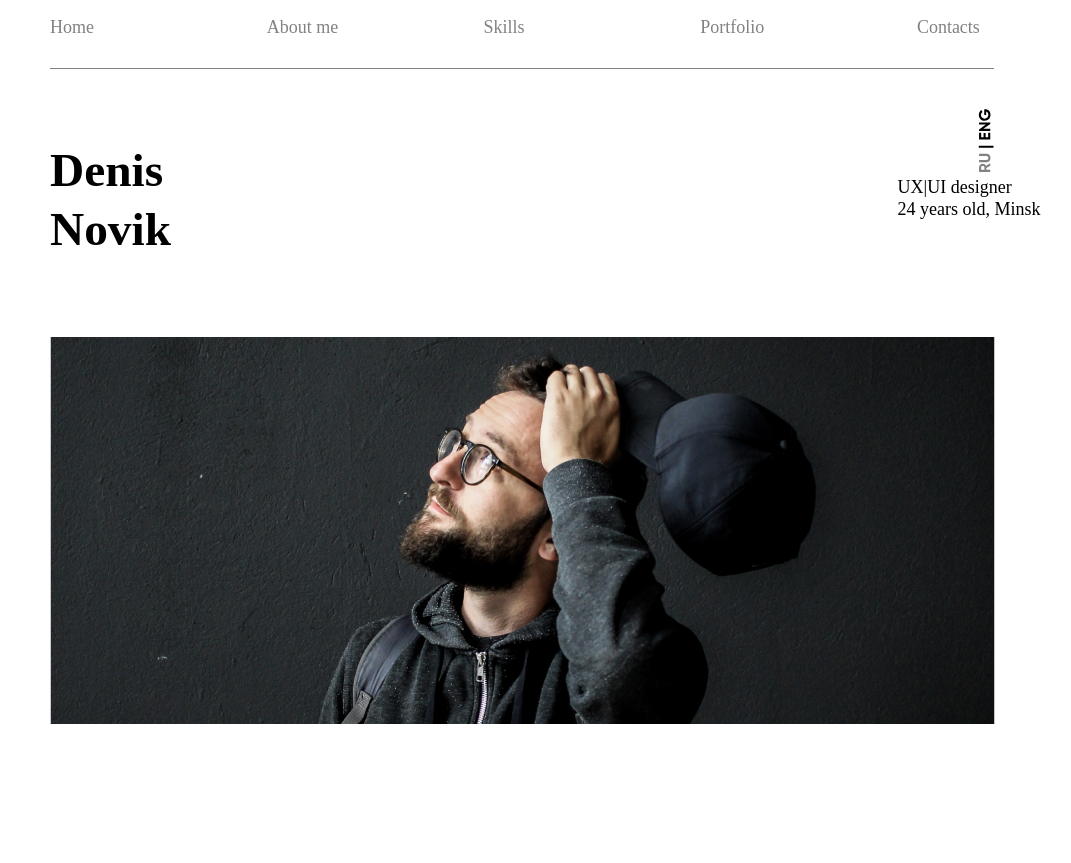
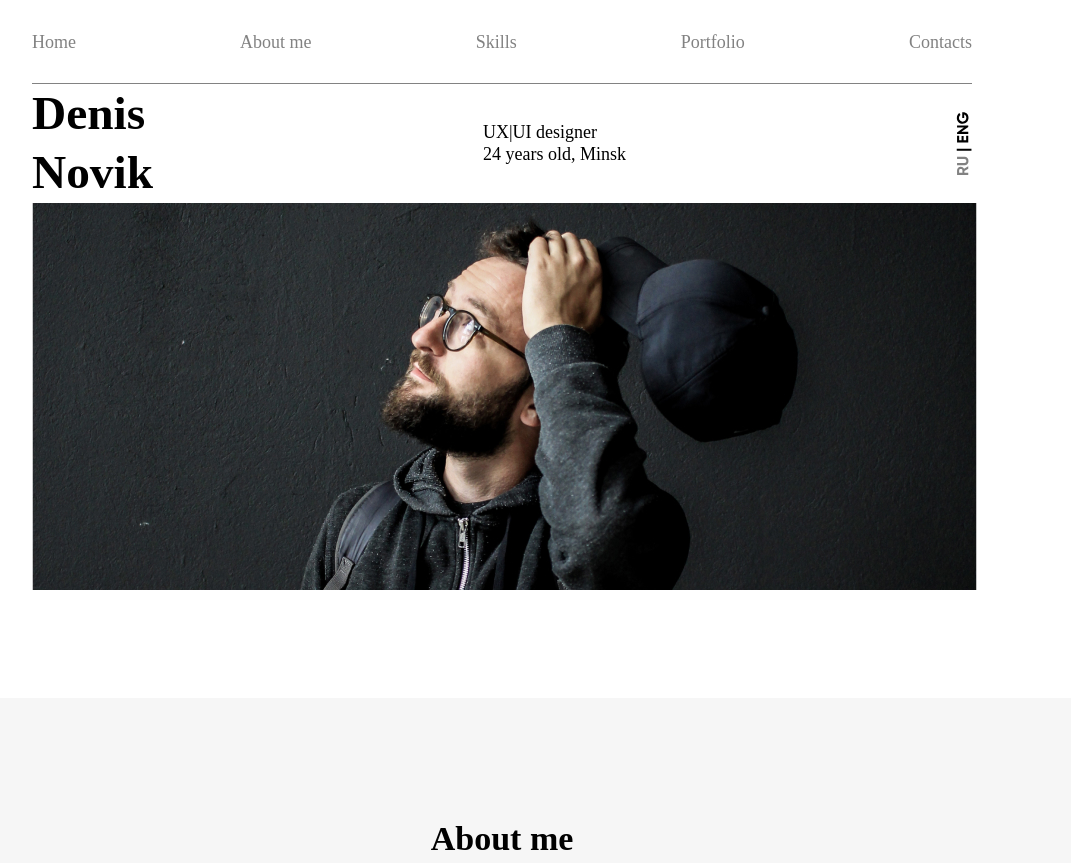
Before and after one commit to frontGoreska/First_project, a plain HTML site: page my_first_repo/index.html in a window 1280 px wide. Shown: the top 863 px of the page, without its empty margins (138-1209 px from the left). Drawn offline with Linux system fonts and the light colour scheme; a web font is replaced by a local one.

Commit message:
Add new feature

```diff
--- a/my_first_repo/assets/css/style.css
+++ b/my_first_repo/assets/css/style.css
@@ -1,73 +1,60 @@
-ul {
+* {
+  margin: 0;
+  padding: 0;
+  box-sizing: border-box;
+  font-family: "Gilroy-Bold";
+}
+
+.header {
+  padding: 32px 0 104px 0;
+}
+
+.container {
+  width: 100%;
+  max-width: 940px;
+  margin: 0 auto;
+}
+
+.navigation {
+  text-decoration: none;
+  color: #828282;
+}
+
+.navigation__list {
   display: flex;
   list-style-type: none;
-    flex-direction: row;
-    justify-content: flex-start;
+  justify-content: space-between;
   border-bottom: 1px solid #828282;
-    width: 943.61px;
-    padding-inline-start: 0px;
-    margin-left: 180px;
 }
 
-li {
+.navigation__item {
   margin-bottom: 30px;
-    width: 80px;
-
-    font-family: 'Gilroy-Bold';
   font-size: 18px;
-    line-height: 22px;
 }
 
-.rightPosition {
-    margin-left: 140px;
-}
-
-.nav {
+.navigation__link {
   text-decoration: none;
   color: #828282;
 }
 
 .person {
   display: flex;
-    flex-direction: row;
   justify-content: space-between;
-    width: 943.61px;
-    margin-left: 180px;
-    margin-top: 40px;
-    margin-bottom: 40px;
+  align-items: center;
+
+  font-family: "Gilroy-Medium";
+  font-size: 18px;
+  line-height: 22px;
 }
 
-h1 {
-    font-family: 'Gilroy-Bold';
+.main-title {
+  font-family: "Gilroy-Bold";
   font-size: 47.3392px;
   line-height: 59px;
-    width: 118.17px;
-    height: 123.51px;
 }
 
 .profession {
   position: relative;
-}
-
-.whoIAm {
-    margin-top: 31.717px;
-    margin-bottom: 31.717px;
-    font-family: 'Gilroy-Medium';
-    font-size: 18px;
-    line-height: 22px;
-    width: 150px;
-    position: absolute;
-    top: 50%;
-    transform: translate(0, -50%);
-    left: -80px;
-
-    font-family: 'Gilroy-Medium';
-    font-size: 18px;
-    line-height: 22px;
-}
-
-.mainPhoto {
-    margin-left: 180px;
 }
 
 h2 {
@@ -76,17 +63,13 @@ h2 {
   justify-content: center;
   text-align: center;
 
-    font-family: 'Gilroy-Bold';
+  font-family: "Gilroy-Bold";
   font-size: 34px;
-    line-height: 42px
+  line-height: 42px;
 }
 
 .aboutMe {
   padding-top: 120px;
-}
-
-div {
-    margin-top: 224px;
 }
 
 .About_me {
@@ -96,14 +79,14 @@ div {
   margin-top: 40px;
   /*margin-left: 470px;*/
 
-    font-family: 'Gilroy-Medium';
+  font-family: "Gilroy-Medium";
   font-size: 18px;
   line-height: 22px;
   text-align: center;
 }
 
 .personal_information {
-    background-color: #F6F6F6;
+  background-color: #f6f6f6;
 }
 
 .aboutMeText {
@@ -114,7 +97,7 @@ div {
   text-align: center;
   margin-top: 95px;
 
-    font-family: 'Gilroy-Medium';
+  font-family: "Gilroy-Medium";
   font-size: 18px;
   line-height: 22px;
   text-align: center;
@@ -151,14 +134,14 @@ div {
 .textInSkills {
   text-align: center;
 
-    font-family: 'Gilroy-Bold';
+  font-family: "Gilroy-Bold";
   font-size: 14px;
   line-height: 17px;
   color: #828282;
 }
 
 .Portfolio {
-    background-color: #F6F6F6;
+  background-color: #f6f6f6;
 }
 
 .portfolioHeader {
@@ -170,7 +153,7 @@ div {
   text-decoration: none;
   color: black;
 
-    font-family: 'Gilroy-Medium';
+  font-family: "Gilroy-Medium";
   font-size: 18px;
   line-height: 22px;
   text-decoration-line: underline;
@@ -194,7 +177,7 @@ h3 {
   text-align: center;
   margin: 0px;
 
-    font-family: 'Gilroy-Medium';
+  font-family: "Gilroy-Medium";
   font-size: 18px;
   line-height: 22px;
   text-align: center;
@@ -217,14 +200,14 @@ h3 {
   justify-content: space-around;
   width: 342px;
   margin-left: 500px;
-    margin-bottom: 45px
+  margin-bottom: 45px;
 }
 
 .contactsLink {
   text-align: center;
   margin: 0px;
 
-    font-family: 'Gilroy-Medium';
+  font-family: "Gilroy-Medium";
   font-size: 14px;
   line-height: 17px;
   color: #828282;
--- a/my_first_repo/index.html
+++ b/my_first_repo/index.html
@@ -1,42 +1,50 @@
 <!DOCTYPE html>
 <html lang="en">
+
 <head>
     <meta charset="UTF-8">
     <meta http-equiv="X-UA-Compatible" content="IE=edge">
     <meta name="viewport" content="width=device-width, initial-scale=1.0">
     <title>Document</title>
+    <link href="http://fonts.cdnfonts.com/css/gilroy-bold" rel="stylesheet">
     <link rel="stylesheet" href="assets/css/style.css">
+    <script src="https://unpkg.com/spacingjs" defer></script>
 </head>
+
 <body>
-    <header>
-        <nav>
-            <ul>
-                <li><a href="#home" class="nav">Home</a></li>
-                <li class="rightPosition"><a href="#about_me" class="nav">About me</a></li>
-                <li class="rightPosition"><a href="#skills" class="nav">Skills</a></li>
-                <li class="rightPosition"><a href="#portfolio" class="nav">Portfolio</a></li>
-                <li class="rightPosition"><a href="#contacts" class="nav">Contacts</a></li>
-            </ul>
-        </nav>
-        <div class="person">
-            <h1><a name="home">Denis Novik</h1>
-            <span class="profession">
-                <p class="whoIAm">UX|UI designer <br> 24 years old, Minsk</p>
-            </span>
-            <img src="assets/img/RU _ ENG.svg" alt="#" class="ru_eng">
+    <header class="header">
+        <div class="container">
+            <nav class="navigation">
+                <ul class="navigation__list">
+                    <li class="navigation__item"><a class="navigation__link" href="#home" class="nav">Home</a></li>
+                    <li class="navigation__item"><a class="navigation__link" href="#about_me" class="nav">About me</a>
+                    </li>
+                    <li class="navigation__item"><a class="navigation__link" href="#skills" class="nav">Skills</a></li>
+                    <li class="navigation__item"><a class="navigation__link" href="#portfolio" class="nav">Portfolio</a>
+                    </li>
+                    <li class="navigation__item"><a class="navigation__link" href="#contacts" class="nav">Contacts</a>
+                    </li>
+                </ul>
+            </nav>
+            <div class="person">
+                <h1 class="main-title">Denis <br> Novik</h1>
+                <p class="main-description">UX|UI designer <br> 24 years old, Minsk</p>
+                <img src="assets/img/RU _ ENG.svg" alt="#" class="ru_eng">
+            </div>
+            <img class="person_image" src="assets/img/Denis.jpg" alt="Denis Novik" class="mainPhoto">
         </div>
-        <img src="assets/img/Denis.jpg" alt="Denis Novik" class="mainPhoto">
     </header>
     <div class="personal_information">
-        <h2 class="aboutMe"><a name="about_me"></a> About me</h2>
+        <h2 id="about_me" class="aboutMe">About me</h2>
         <section class="aboutMeText">
-            <p class="About_me">Hi, I'm Denis – UX/UI designer from Minsk. <br> I'm interested in design and everything connected with it.</p>
+            <p class="About_me">Hi, I'm Denis – UX/UI designer from Minsk. <br> I'm interested in design and everything
+                connected with it.</p>
             <p class="About_me">I'm studying at courses "Web and mobile design <br> interfaces" in IT-Academy.</p>
             <p class="About_me">Ready to implement excellent projects <br> with wonderful people.</p>
         </section>
     </div>
     <div class="skills">
-        <h2><a name="skills">Skills</h2>
+        <h2 id="skills">Skills</h2>
         <p class="skills_text">I work in such programs as</p>
         <div class="skillsElement">
             <section class="skillsSection">
@@ -64,11 +72,17 @@
     <div class="Portfolio">
         <h2 class="portfolioHeader"><a name="portfolio">Portfolio</h2>
         <img src="assets/img/Fashion store.jpg" alt="Fashion store" class="portfolioImg">
-        <a href="#" class="portfolioLink"><h3>Online fashion store - Homepage</h3></a>
+        <a href="#" class="portfolioLink">
+            <h3>Online fashion store - Homepage</h3>
+        </a>
         <img src="assets/img/reebok store.jpg" alt="Reebok store" class="portfolioImg">
-        <a href="#" class="portfolioLink"><h3>Reebok Store - Concept</h3></a>
+        <a href="#" class="portfolioLink">
+            <h3>Reebok Store - Concept</h3>
+        </a>
         <img src="assets/img/Braun landing.jpg" alt="Braun Landing Page" class="portfolioImg">
-        <a href="#" class="portfolioLink"><h3 class="lasth3">Braun Landing Page - Concept</h3></a>
+        <a href="#" class="portfolioLink">
+            <h3 class="lasth3">Braun Landing Page - Concept</h3>
+        </a>
     </div>
     <footer>
         <h2><a name="contacts">Contacts</h2>
@@ -85,4 +99,5 @@
         <p class="contactsLink">LinkedIn, Instagram, Behance, Dribble</p>
     </footer>
 </body>
+
 </html>
```
Lines whose indentation alone changed are shown as unchanged.
